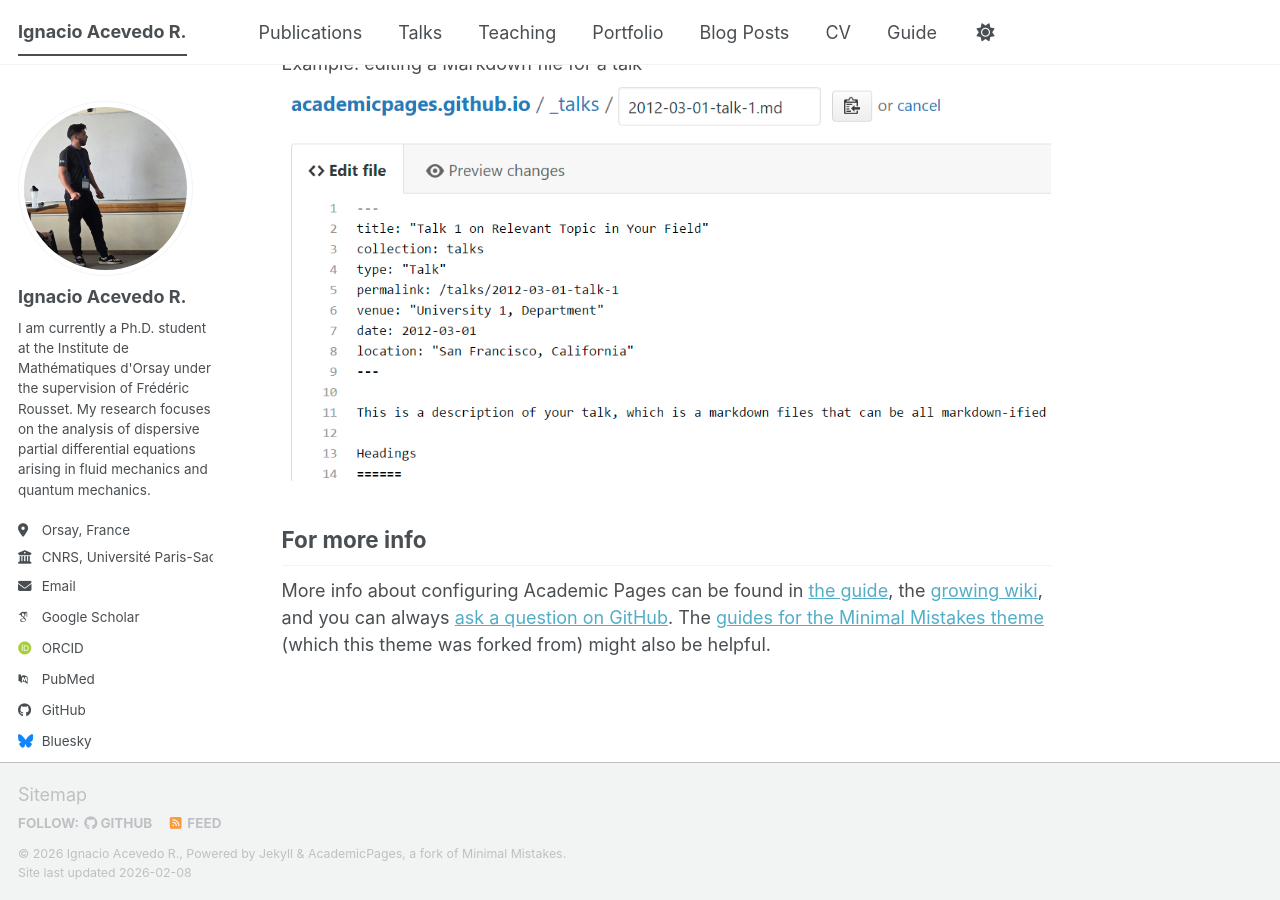
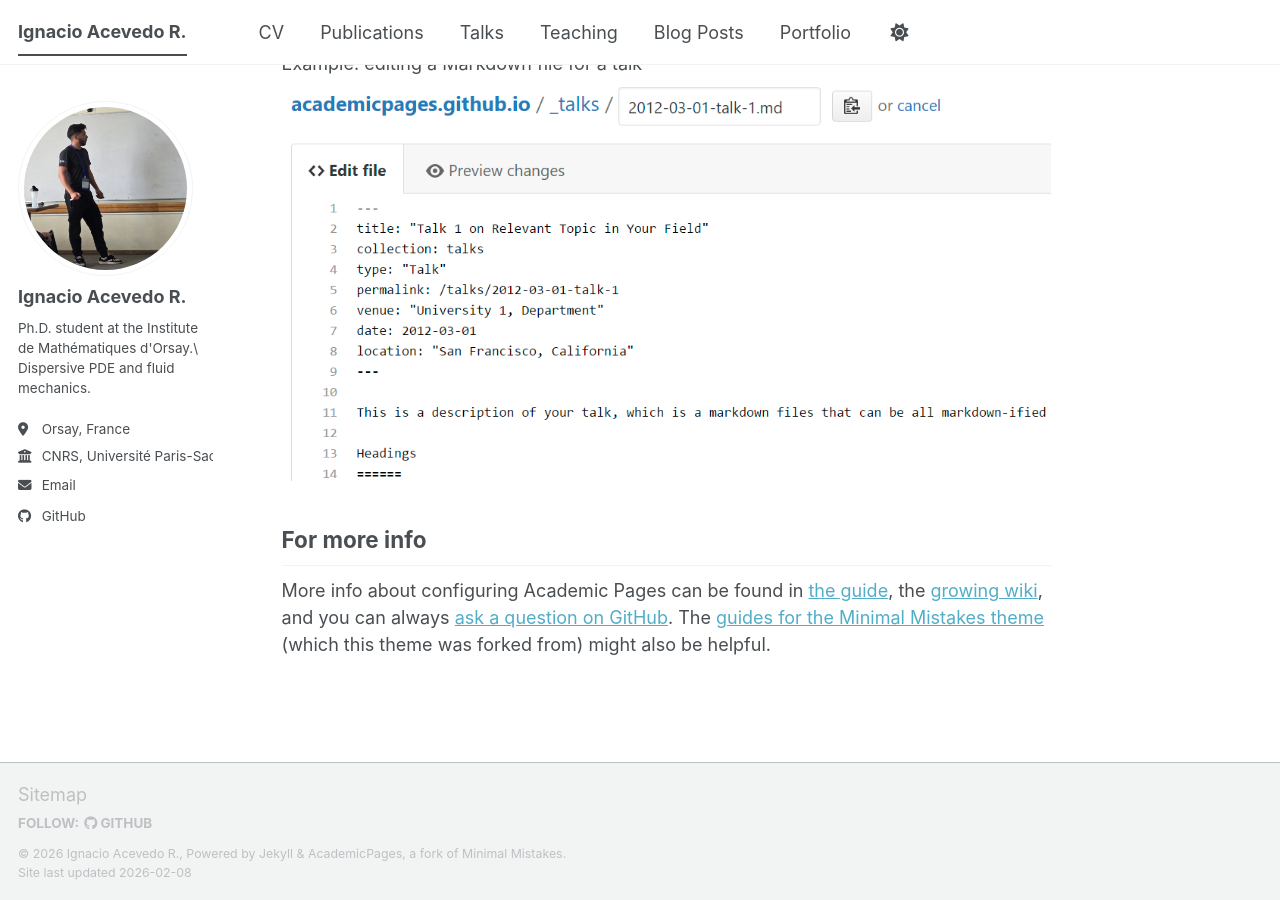
Before and after one commit to IgnacioAcevR/ignacioacevr.github.io, a Jekyll site: the page built from _pages/about.md, in a window 1280 px wide and 900 px high, scrolled down 3258 px. Built offline with Jekyll 4.4.1, drawn with Linux system fonts in a browser that asks for light colours; some web fonts are replaced; a script bundle is joined from its source files by our own code; library files that are not in the unit come from our copies.

Commit message:
change footer and personal information

```diff
--- a/_config.yml
+++ b/_config.yml
@@ -26,8 +26,8 @@ author:
   avatar           : "profile.png"
   name             : "Ignacio Acevedo R."
   pronouns         : # example: "she/her"
-  bio              : "I am currently a Ph.D. student at the Institute de Mathématiques d'Orsay under the supervision of  Frédéric Rousset.
-                      My research focuses on the analysis of dispersive partial differential equations arising in fluid mechanics and quantum mechanics."
+  bio              : "Ph.D. student at the Institute de Mathématiques d'Orsay.\\
+                      Dispersive PDE and fluid mechanics."
   location         : "Orsay, France"
   employer         : "CNRS, Université Paris-Saclay"
   uri              : # URL
@@ -36,13 +36,13 @@ author:
   # Academic websites
   academia         : # URL
   arxiv            : # URL - Update with the correct link to your profile
-  googlescholar    : "https://scholar.google.com/citations?user=PS_CX0AAAAAJ"
+  googlescholar    : # "https://scholar.google.com/citations?user=PS_CX0AAAAAJ"
   inspire-hep      : # URL
   impactstory      : # URL
-  orcid            : "https://orcid.org/yourorcidurl"
+  orcid            : # "https://orcid.org/yourorcidurl"
   semantic         : # URL
   ssrn             : # URL
-  pubmed           : "https://www.ncbi.nlm.nih.gov/pubmed/?term=john+snow"
+  pubmed           : # "https://www.ncbi.nlm.nih.gov/pubmed/?term=john+snow"
   researchgate     : # URL
   scopus           : # URL
   zotero           : # URL
@@ -52,13 +52,13 @@ author:
   bitbucket        : # Username - Update with your username on the site
   codepen          : # Username
   dribbble         : # Username
-  github           : "academicpages"
+  github           : "IgnacioAcevR"
   kaggle           : # Username
   stackoverflow    : # User number or user number and name (i.e., use "1" or "1/jeff-atwood")
 
   # Social media
   artstation       : # Username
-  bluesky          : "bsky.app" # Replace this with you Bluesky username
+  bluesky          : # "bsky.app" # Replace this with you Bluesky username
   facebook         : # Username
   flickr           : # Username
   foursquare       : # Username
@@ -126,7 +126,7 @@ staticman:
       options:
         format           : "iso8601" # "iso8601" (default), "timestamp-seconds", "timestamp-milliseconds"
 atom_feed:
-  hide                   : false     # change to true to hide the RSS feed in the footer
+  hide                   : true     # change to true to hide the RSS feed in the footer
   path                   : # blank (default) uses feed.xml
 
 
```
Also changed, not shown: _data/authors.yml (+5 -4 lines), _data/navigation.yml (+11 -11 lines).
